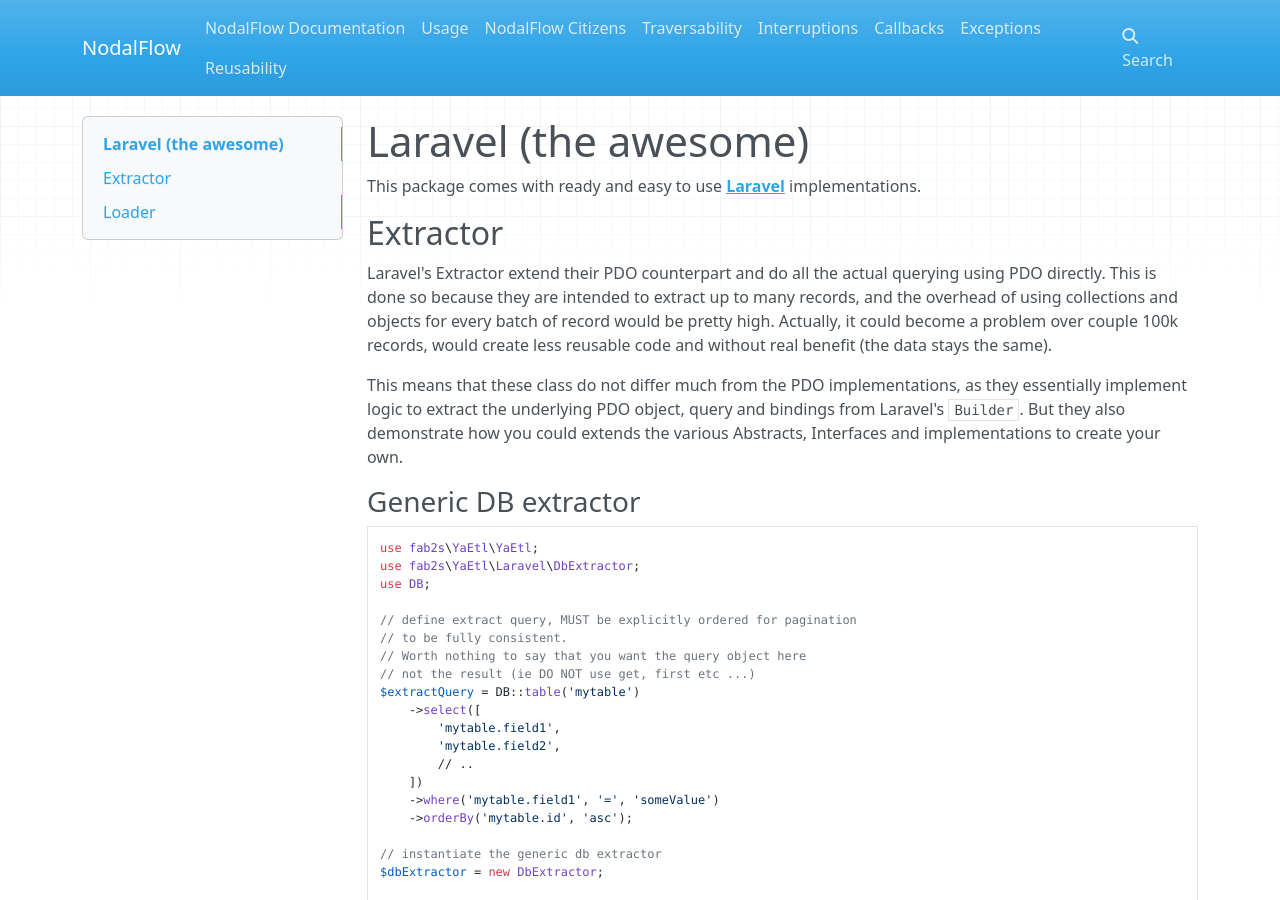
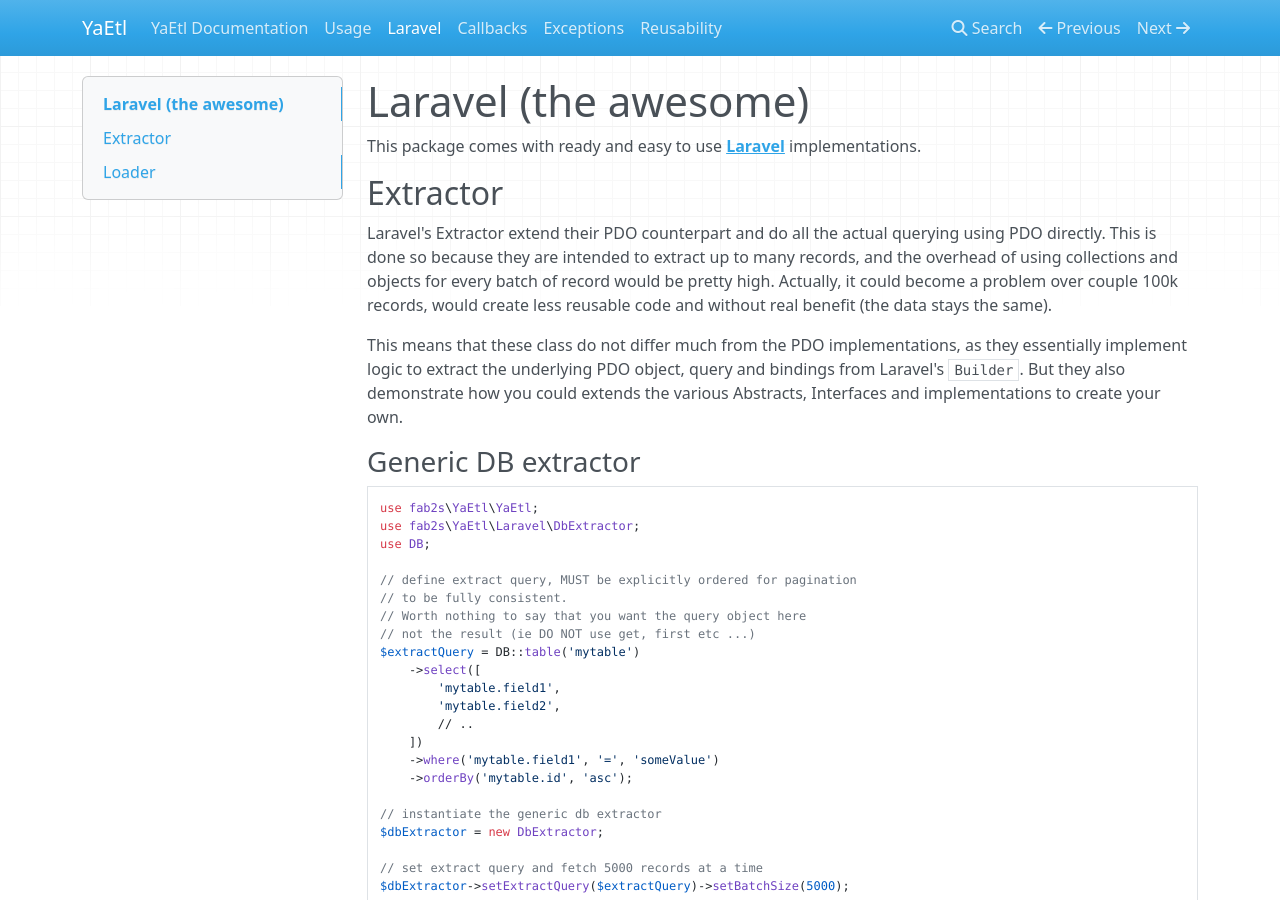
Before and after one commit to fab2s/YaEtl, an MkDocs documentation site: the page built from docs/laravel.md, in a window 1280 px wide and 900 px high. Built offline with MkDocs 1.6.1, drawn with Linux system fonts in a browser that asks for light colours; nearby versions of some CDN libraries; old or Windows-style settings are respelled for this version of MkDocs.

Commit message:
typo fix

```diff
--- a/mkdocs.yml
+++ b/mkdocs.yml
@@ -1,10 +1,8 @@
-site_name: 'NodalFlow'
+site_name: 'YaEtl'
 pages:
-    - 'NodalFlow Documentation': 'index.md'
+    - 'YaEtl Documentation': 'index.md'
     - 'Usage': 'usage.md'
-    - 'NodalFlow Citizens': 'citizens.md'
-    - 'Traversability': 'traversability.md'
-    - 'Interruptions': 'interruptions.md'
+    - 'Laravel': 'laravel.md'
     - 'Callbacks': 'callbacks.md'
     - 'Exceptions': 'exceptions.md'
     - 'Reusability': 'reusability.md'
```
